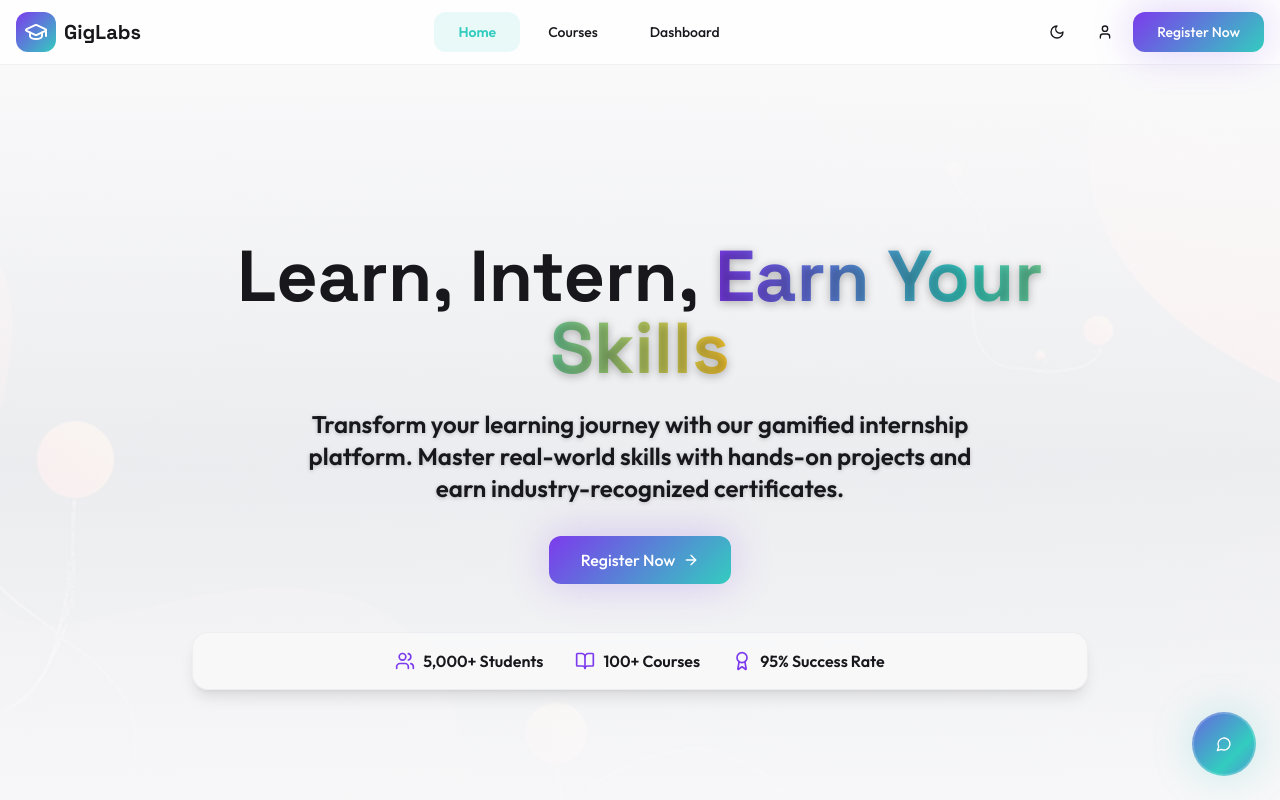
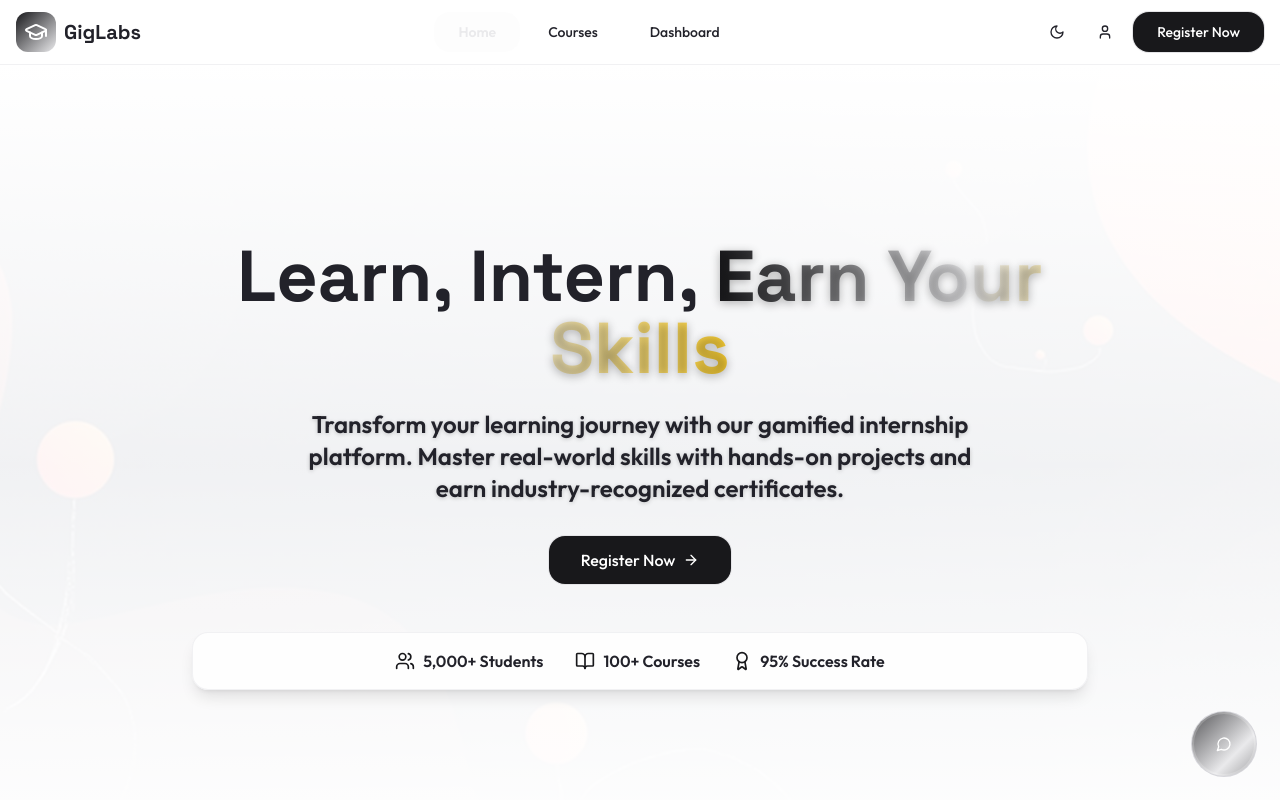
Before and after one commit to MDharunPrasad/Giglabs-intern, a React (Vite) app: page / in a window 1280 px wide. Shown: the top 800 px of the page. Built offline with nearby package versions, Linux system fonts and the light colour scheme; the HTML template or start-up script is replaced by a standard one.

Commit message:
Refactor: Apply single color design

```diff
--- a/src/index.css
+++ b/src/index.css
@@ -8,120 +8,127 @@ All colors MUST be HSL.
 
 @layer base {
   :root {
-    --background: 240 10% 98%;
-    --foreground: 240 10% 10%;
+    --background: 0 0% 100%;
+    --foreground: 240 10% 15%;
 
     --card: 0 0% 100%;
-    --card-foreground: 240 10% 10%;
+    --card-foreground: 240 10% 15%;
 
     --popover: 0 0% 100%;
-    --popover-foreground: 240 10% 10%;
+    --popover-foreground: 240 10% 15%;
 
-    --primary: 262 83% 58%;
+    --primary: 240 6% 10%;
     --primary-foreground: 0 0% 100%;
-    --primary-hover: 262 83% 65%;
+    --primary-hover: 240 6% 20%;
 
-    --secondary: 240 4.8% 95.9%;
-    --secondary-foreground: 240 10% 10%;
+    --secondary: 240 5% 96%;
+    --secondary-foreground: 240 10% 15%;
 
-    --muted: 240 4.8% 95.9%;
-    --muted-foreground: 240 3.8% 46.1%;
+    --muted: 240 5% 96%;
+    --muted-foreground: 240 4% 46%;
 
-    --accent: 175 60% 50%;
-    --accent-foreground: 0 0% 100%;
-    --accent-hover: 175 60% 58%;
+    --accent: 240 5% 92%;
+    --accent-foreground: 240 10% 15%;
+    --accent-hover: 240 5% 88%;
 
-    --gold: 45 93% 58%;
-    --gold-foreground: 240 10% 10%;
+    --gold: 47 93% 58%;
+    --gold-foreground: 240 10% 15%;
 
-    --destructive: 0 84.2% 60.2%;
+    --destructive: 0 72% 51%;
     --destructive-foreground: 0 0% 100%;
 
-    --border: 240 5.9% 90%;
-    --input: 240 5.9% 90%;
-    --ring: 262 83% 58%;
+    --border: 240 6% 90%;
+    --input: 240 6% 90%;
+    --ring: 240 6% 10%;
 
-    --radius: 0.75rem;
+    --radius: 1rem;
 
     --sidebar-background: 0 0% 100%;
-    --sidebar-foreground: 240 10% 10%;
-    --sidebar-primary: 262 83% 58%;
+    --sidebar-foreground: 240 10% 15%;
+    --sidebar-primary: 240 6% 10%;
     --sidebar-primary-foreground: 0 0% 100%;
-    --sidebar-accent: 240 4.8% 95.9%;
-    --sidebar-accent-foreground: 240 10% 10%;
-    --sidebar-border: 240 5.9% 90%;
-    --sidebar-ring: 262 83% 58%;
+    --sidebar-accent: 240 5% 96%;
+    --sidebar-accent-foreground: 240 10% 15%;
+    --sidebar-border: 240 6% 90%;
+    --sidebar-ring: 240 6% 10%;
 
-    /* Gradients */
-    --gradient-primary: linear-gradient(135deg, hsl(262 83% 58%) 0%, hsl(175 60% 50%) 100%);
-    --gradient-accent: linear-gradient(135deg, hsl(175 60% 50%) 0%, hsl(195 75% 55%) 100%);
-    --gradient-gold: linear-gradient(135deg, hsl(45 93% 58%) 0%, hsl(38 90% 50%) 100%);
-    --gradient-card: linear-gradient(135deg, hsl(262 83% 58% / 0.05) 0%, hsl(175 60% 50% / 0.05) 100%);
+    /* AI Gradient - Only for AI features */
+    --gradient-ai: linear-gradient(135deg, hsl(262 83% 58%) 0%, hsl(175 60% 50%) 100%);
+    --gradient-ai-subtle: linear-gradient(135deg, hsl(262 83% 58% / 0.1) 0%, hsl(175 60% 50% / 0.1) 100%);
+
+    /* Single color backgrounds */
+    --gradient-primary: hsl(240 6% 10%);
+    --gradient-accent: hsl(240 5% 96%);
+    --gradient-gold: hsl(47 93% 58%);
 
     /* Shadows */
-    --shadow-sm: 0 1px 3px 0 rgb(0 0 0 / 0.05);
-    --shadow-md: 0 4px 12px -2px rgb(0 0 0 / 0.08);
-    --shadow-lg: 0 20px 25px -5px rgb(0 0 0 / 0.1), 0 8px 10px -6px rgb(0 0 0 / 0.05);
-    --shadow-glow: 0 0 40px hsl(262 83% 58% / 0.25);
-    --shadow-accent-glow: 0 0 40px hsl(175 60% 50% / 0.25);
+    --shadow-sm: 0 1px 2px 0 rgb(0 0 0 / 0.04);
+    --shadow-md: 0 4px 6px -1px rgb(0 0 0 / 0.07), 0 2px 4px -2px rgb(0 0 0 / 0.04);
+    --shadow-lg: 0 10px 15px -3px rgb(0 0 0 / 0.08), 0 4px 6px -4px rgb(0 0 0 / 0.03);
+    --shadow-xl: 0 20px 25px -5px rgb(0 0 0 / 0.1), 0 8px 10px -6px rgb(0 0 0 / 0.04);
+    --shadow-glow: 0 0 0 1px hsl(240 6% 90%);
+    --shadow-accent-glow: 0 0 0 1px hsl(240 6% 85%);
 
     /* Transitions */
-    --transition-base: all 250ms cubic-bezier(0.4, 0, 0.2, 1);
-    --transition-slow: all 400ms cubic-bezier(0.4, 0, 0.2, 1);
+    --transition-base: all 200ms cubic-bezier(0.4, 0, 0.2, 1);
+    --transition-slow: all 350ms cubic-bezier(0.4, 0, 0.2, 1);
   }
 
   .dark {
-    --background: 240 10% 8%;
-    --foreground: 240 5% 96%;
+    --background: 240 10% 5%;
+    --foreground: 240 5% 95%;
 
-    --card: 240 10% 10%;
-    --card-foreground: 240 5% 96%;
+    --card: 240 8% 8%;
+    --card-foreground: 240 5% 95%;
 
-    --popover: 240 10% 10%;
-    --popover-foreground: 240 5% 96%;
+    --popover: 240 8% 8%;
+    --popover-foreground: 240 5% 95%;
 
-    --primary: 262 83% 65%;
-    --primary-foreground: 0 0% 100%;
-    --primary-hover: 262 83% 72%;
+    --primary: 0 0% 95%;
+    --primary-foreground: 240 10% 10%;
+    --primary-hover: 0 0% 85%;
 
-    --secondary: 240 3.7% 15.9%;
-    --secondary-foreground: 240 5% 96%;
+    --secondary: 240 4% 15%;
+    --secondary-foreground: 240 5% 95%;
 
-    --muted: 240 3.7% 15.9%;
-    --muted-foreground: 240 5% 64.9%;
+    --muted: 240 4% 15%;
+    --muted-foreground: 240 5% 60%;
 
-    --accent: 175 60% 55%;
-    --accent-foreground: 0 0% 100%;
-    --accent-hover: 175 60% 62%;
+    --accent: 240 4% 20%;
+    --accent-foreground: 240 5% 95%;
+    --accent-hover: 240 4% 25%;
 
-    --gold: 45 93% 58%;
+    --gold: 47 93% 58%;
     --gold-foreground: 240 10% 10%;
 
-    --destructive: 0 62.8% 50.6%;
-    --destructive-foreground: 240 5% 96%;
+    --destructive: 0 62% 50%;
+    --destructive-foreground: 240 5% 95%;
 
-    --border: 240 3.7% 15.9%;
-    --input: 240 3.7% 15.9%;
-    --ring: 262 83% 65%;
+    --border: 240 4% 15%;
+    --input: 240 4% 15%;
+    --ring: 0 0% 80%;
 
-    --sidebar-background: 240 10% 7%;
-    --sidebar-foreground: 240 5% 96%;
-    --sidebar-primary: 262 83% 65%;
-    --sidebar-primary-foreground: 0 0% 100%;
-    --sidebar-accent: 240 3.7% 15.9%;
-    --sidebar-accent-foreground: 240 5% 96%;
-    --sidebar-border: 240 3.7% 15.9%;
-    --sidebar-ring: 262 83% 65%;
+    --sidebar-background: 240 10% 4%;
+    --sidebar-foreground: 240 5% 95%;
+    --sidebar-primary: 0 0% 95%;
+    --sidebar-primary-foreground: 240 10% 10%;
+    --sidebar-accent: 240 4% 15%;
+    --sidebar-accent-foreground: 240 5% 95%;
+    --sidebar-border: 240 4% 15%;
+    --sidebar-ring: 0 0% 80%;
 
-    /* Gradients */
-    --gradient-primary: linear-gradient(135deg, hsl(262 83% 65%), hsl(175 60% 55%));
-    --gradient-secondary: linear-gradient(135deg, hsl(175 60% 55%), hsl(195 75% 60%));
-    --gradient-gold: linear-gradient(135deg, hsl(45 93% 58%), hsl(38 90% 50%));
-    --gradient-card: linear-gradient(135deg, hsl(262 83% 65% / 0.1) 0%, hsl(175 60% 55% / 0.1) 100%);
+    /* AI Gradient - Only for AI features */
+    --gradient-ai: linear-gradient(135deg, hsl(262 83% 65%) 0%, hsl(175 60% 55%) 100%);
+    --gradient-ai-subtle: linear-gradient(135deg, hsl(262 83% 65% / 0.15) 0%, hsl(175 60% 55% / 0.15) 100%);
+
+    /* Single color backgrounds */
+    --gradient-primary: hsl(0 0% 95%);
+    --gradient-accent: hsl(240 4% 20%);
+    --gradient-gold: hsl(47 93% 58%);
 
     /* Shadows */
-    --shadow-glow: 0 0 50px hsl(262 83% 65% / 0.3);
-    --shadow-accent-glow: 0 0 50px hsl(175 60% 55% / 0.3);
+    --shadow-glow: 0 0 0 1px hsl(240 4% 15%);
+    --shadow-accent-glow: 0 0 0 1px hsl(240 4% 20%);
   }
 }
 
@@ -156,12 +163,9 @@ All colors MUST be HSL.
     box-shadow: var(--shadow-accent-glow);
   }
 
+  /* Single color backgrounds */
   .gradient-primary {
     background: var(--gradient-primary);
-  }
-
-  .gradient-secondary {
-    background: var(--gradient-secondary);
   }
 
   .gradient-accent {
@@ -172,22 +176,52 @@ All colors MUST be HSL.
     background: var(--gradient-gold);
   }
 
-  .gradient-card {
-    background: var(--gradient-card);
+  /* AI-only gradients */
+  .gradient-ai {
+    background: var(--gradient-ai);
   }
 
+  .gradient-ai-subtle {
+    background: var(--gradient-ai-subtle);
+  }
+
+  /* Enhanced glassmorphism */
   .glass-card {
-    background: hsl(var(--card) / 0.7);
-    backdrop-filter: blur(20px);
+    background: hsl(var(--card) / 0.6);
+    backdrop-filter: blur(24px) saturate(180%);
+    -webkit-backdrop-filter: blur(24px) saturate(180%);
+    border: 1px solid hsl(var(--border) / 0.3);
+  }
+
+  .glass-strong {
+    background: hsl(var(--card) / 0.8);
+    backdrop-filter: blur(32px) saturate(200%);
+    -webkit-backdrop-filter: blur(32px) saturate(200%);
     border: 1px solid hsl(var(--border) / 0.5);
   }
 
+  .glass-subtle {
+    background: hsl(var(--card) / 0.4);
+    backdrop-filter: blur(16px) saturate(150%);
+    -webkit-backdrop-filter: blur(16px) saturate(150%);
+    border: 1px solid hsl(var(--border) / 0.2);
+  }
+
+  /* Minimal hover effects */
   .hover-lift {
     transition: var(--transition-base);
   }
 
   .hover-lift:hover {
-    transform: translateY(-4px);
+    transform: translateY(-2px);
     box-shadow: var(--shadow-lg);
   }
+
+  .hover-scale {
+    transition: var(--transition-base);
+  }
+
+  .hover-scale:hover {
+    transform: scale(1.02);
+  }
 }
```
